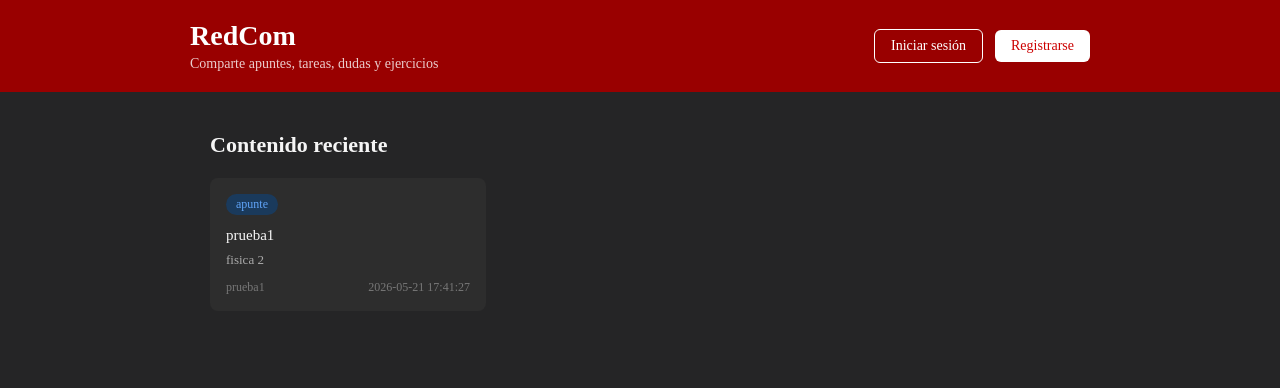
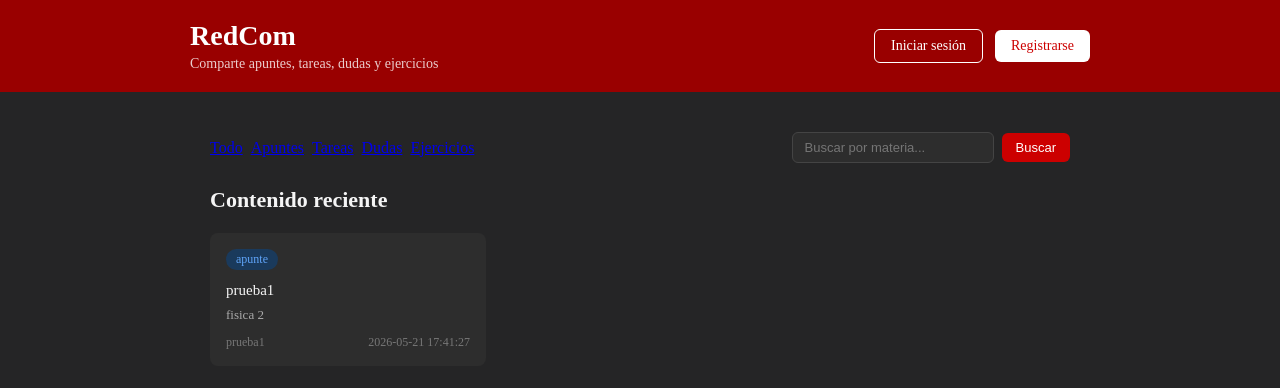
Before and after one commit to nachostylescoc/redcom, a Flask app: page / in a window 1280 px wide. Shown: the top 388 px of the page. Run offline with Flask 3, Linux system fonts and the light colour scheme; data comes from the database, SQL or seed files in the repository.

Commit message:
funcion de filtros agregada. cambios en app.py style.css e index.html

```diff
--- a/app.py
+++ b/app.py
@@ -15,14 +15,31 @@
 @app.route('/')
 def index():
     conn = conectar()
-    lista = conn.execute('''
+
+    tipo = request.args.get('tipo', '')
+    materia = request.args.get('materia', '')
+
+    query = '''
         SELECT posts.*, usuarios.nombre as autor
         FROM posts
         JOIN usuarios ON posts.usuario_id = usuarios.id
-        ORDER BY posts.fecha DESC
-    ''').fetchall()
+        WHERE 1=1
+    '''
+    params = []
+
+    if tipo:
+        query += ' AND posts.tipo = ?'
+        params.append(tipo)
+
+    if materia:
+        query += ' AND posts.materia LIKE ?'
+        params.append(f'%{materia}%')
+
+    query += ' ORDER BY posts.fecha DESC'
+
+    lista = conn.execute(query, params).fetchall()
     conn.close()
-    return render_template('index.html', posts=lista)
+    return render_template('index.html', posts=lista, tipo_activo=tipo, materia_activa=materia)
 
 @app.route('/registro', methods=['GET', 'POST'])
 def registro():
--- a/static/style.css
+++ b/static/style.css
@@ -338,3 +338,45 @@
 .btn-comentar:hover {
     background-color: #b30000;
 }
+
+.filtros {
+    display: flex;
+    justify-content: space-between;
+    align-items: center;
+    margin-bottom: 24px;
+    flex-wrap: wrap;
+    gap: 12px;
+}
+
+.filtros-tipo {
+    display: flex;
+    gap: 8px;
+    flex-wrap: wrap;
+}
+
+.filtros-btn {
+    padding: 6px 14px;
+    border-radius: 20px;
+    font-size: 13px;
+    text-decoration: none;
+    border: 1px solid #444;
+    color: #aaa;
+    transition: all 0.2s;
+}
+
+.filtro-btn:hover {
+    border-color: #cc0000;
+    color: #cc0000;
+}
+
+.filtros-btn.activo {
+    background-color: #cc0000;
+    border-color: #cc0000;
+    color: white;
+}
+
+.filtro-buscar {
+    display: flex;
+    align-items: center;
+    gap: 8px;
+}
--- a/templates/index.html
+++ b/templates/index.html
@@ -28,6 +28,29 @@
     </header>
 
     <main>
+        <div class="filtros">
+            <div class="filtros-tipo">
+                <a href="/" class="filtro-btn {% if not tipo_activo %}activo{% endif %}">Todo</a>
+                <a href="/?tipo=apunte" class="filtro-btn {% if tipo_activo == 'apunte' %}activo{% endif %}">Apuntes</a>
+                <a href="/?tipo=tarea" class="filtro-btn {% if tipo_activo == 'tarea' %}activo{% endif %}">Tareas</a>
+                <a href="/?tipo=duda" class="filtro-btn {% if tipo_activo == 'duda' %}activo{% endif %}">Dudas</a>
+                <a href="/?tipo=ejercicio" class="filtro-btn {% if tipo_activo == 'ejercicio' %}activo{% endif %}">Ejercicios</a>
+            </div>
+
+            <form method="GET" class="filtro-buscar">
+                <input type="text" name="materia" placeholder="Buscar por materia..."
+                    value="{{ materia_activa }}"
+                    style="padding: 7px 12px;border-radius: 6px;border: 1px solid #444;
+                    background: #2d2d2d;color: #f5f5f5;font-size: 13px;">
+                <button type="submit"
+                    style="padding: 7px 14px;background: #cc0000;color: white;border: none;
+                    border-radius: 6px;font-size: 13px;cursor: pointer;">Buscar</button>
+                {% if materia_activa %}
+                    <a href="/" style="font-size: 13px;color: #aaa;text-decoration: none;">Limpiar</a>
+                {% endif %}
+            </form>
+        </div>
+
         <h2 style="margin-bottom: 20px;">Contenido reciente</h2>
 
         {% if posts %}
```
